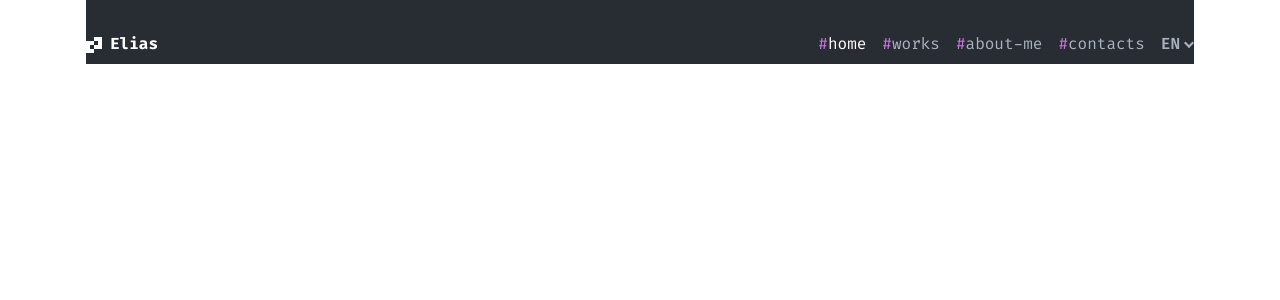
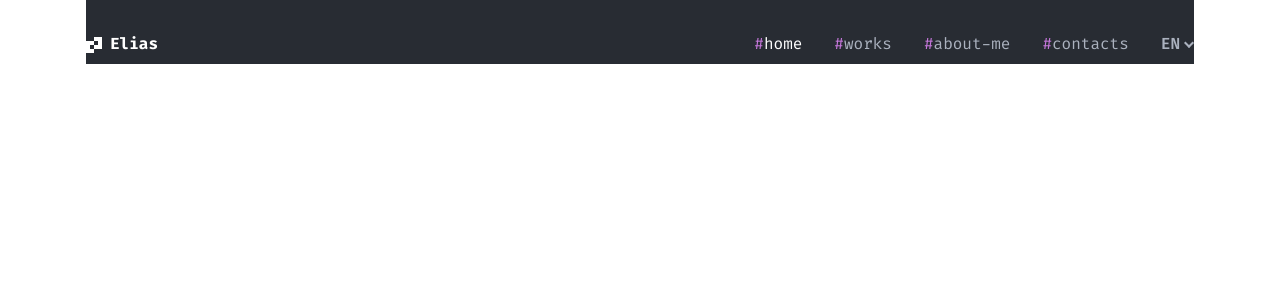
Before and after one commit to vcpc/Portfolio-Belal, an Angular app: page / in a window 1280 px wide. Shown: the top 300 px of the page. Built offline with nearby package versions, Linux system fonts and the light colour scheme.

Commit message:
feat(@core/navbar): add navbar

```diff
--- a/src/app/core/navbar/navbar.component.html
+++ b/src/app/core/navbar/navbar.component.html
@@ -1,47 +1,56 @@
 <div class="container fixed-top ps-3 pe-3">
-  <nav #navbar class="navbar align-items-start flex-wrap flex-sm-nowrap bg-main">
-    <a class="fw-bold text-decoration-none text-white" href="#">
+  <nav #navbar class="navbar align-items-start flex-wrap bg-main">
+    <a [ngStyle]="{'padding-bottom': !navbarShowFlag ? '55px' :''}"
+    class="fw-bold text-decoration-none text-white"
+      href="#">
       <img class="navbar__logo" src="./assets/logo-solid.svg" alt="logo-solid">
       <span class="ps-2">Elias</span>
     </a>
     @if (navbarShowFlag) {
-    <button (click)="openNavBar(navbar,navbarList)" class="d-block d-sm-none border-0 bg-transparent">
+    <button (click)="openNavBar(navbar,navbarList)"
+    [ngClass]="{'d-none': showOpenBtn , 'd-block': !showOpenBtn}"
+      class="border-0 bg-transparent">
       <img src="./assets/burger_btn.svg" alt="burger_btn">
     </button>
     }
     @if (!navbarShowFlag) {
-    <button (click)="closeNavBar(navbar,navbarList)" class="d-block d-sm-none  nabbar-burgarBtn border-0
+    <button (click)="closeNavBar(navbar,navbarList)" class="d-block nabbar-burgarBtn border-0
       bg-transparent w-50 text-end">
       <img src="./assets/close_btn.svg" alt="close_btn">
     </button>
     }
-    <ul #navbarList class="navbar__list list-unstyled d-none d-sm-flex mb-0
+    <ul #navbarList class="navbar__list list-unstyled mb-0
       align-self-start h-100 mt-3 mt-sm-0 position-relative">
-      <li class="pb-4 pb-sm-0 navbar__item">
+      <li [ngClass]="{'pb-4': !navbarShowFlag}" class="navbar__item">
         <a #navbar__link (click)="activeBtn(navbar,navbarList,$event)"
-          class="navbar__link ps-sm-3 text-main-secondary text-decoration-none active" href="#"><span
+        [ngClass]="{'ps-32': navbarShowFlag}"
+          class="navbar__link text-main-secondary text-decoration-none active" href="#"><span
             class="text-main">#</span>home</a>
       </li>
-      <li class="pb-4 pb-sm-0  navbar__item">
+      <li [ngClass]="{'pb-4': !navbarShowFlag}" class="navbar__item">
         <a #navbar__link (click)="activeBtn(navbar,navbarList,$event)"
-          class="navbar__link ps-sm-3 text-main-secondary text-decoration-none" href="#">
+        [ngClass]="{'ps-32': navbarShowFlag}"
+        class="navbar__link text-main-secondary text-decoration-none" href="#">
           <span class="text-main">#</span>works
         </a>
       </li>
-      <li class="pb-4 pb-sm-0  navbar__item">
+      <li [ngClass]="{'pb-4': !navbarShowFlag}" class="navbar__item">
         <a #navbar__link (click)="activeBtn(navbar,navbarList,$event)"
-          class="navbar__link ps-sm-3 text-main-secondary text-decoration-none" href="#">
+        [ngClass]="{'ps-32': navbarShowFlag}"
+        class="navbar__link text-main-secondary text-decoration-none" href="#">
           <span class="text-main">#</span>about-me
         </a>
       </li>
-      <li class="pb-4 pb-sm-0  navbar__item">
+      <li [ngClass]="{'pb-4': !navbarShowFlag}" class="navbar__item">
         <a #navbar__link (click)="activeBtn(navbar,navbarList,$event)"
-          class="navbar__link ps-sm-3 text-main-secondary text-decoration-none" href="#">
+        [ngClass]="{'ps-32': navbarShowFlag}"
+        class="navbar__link text-main-secondary text-decoration-none" href="#">
           <span class="text-main">#</span>contacts
         </a>
       </li>
-      <li class="pb-4 pb-sm-0 ps-sm-3 align-self-end navbar__item">
-        <div class="navbar__lang navbar__link text-main-secondary">
+      <li [ngClass]="{'pb-4': !navbarShowFlag}"
+        class="align-self-end navbar__item">
+        <div class="navbar__lang navbar__link text-main-secondary" [ngClass]="{'ps-32': navbarShowFlag}">
           <div class="position-relative">
             <div (click)="openLangDropdown(lang__dropdown,langChevron)">
               <span class="fw-semibold">{{siteLang}}</span>
@@ -57,20 +66,20 @@
           </div>
         </div>
       </li>
-      <li class="d-flex d-sm-none position-absolute
-      start-50 bottom-0 translate-middle mb-5">
+      <li [ngClass]="{'d-flex': !navbarShowFlag , 'd-none': navbarShowFlag }"
+      class="position-absolute start-50 bottom-0 translate-middle mb-5">
         <ul class="navbar__socialIcons list-unstyled m-0">
-          <li>
+          <li class="mx-2">
             <a class="text-main-secondary w-100" href="#">
               <img class="w-100" src="./assets/brands/Github.svg" alt="Github">
             </a>
           </li>
-          <li>
+          <li class="mx-2">
             <a class="text-main-secondary w-100" href="#">
               <img class="w-100" src="./assets/brands/Dribble.svg" alt="Github">
             </a>
           </li>
-          <li>
+          <li class="mx-2">
             <a class="text-main-secondary w-100" href="#">
               <img class="w-100" src="./assets/brands/Figma.svg" alt="Github">
             </a>
--- a/src/app/core/navbar/navbar.component.scss
+++ b/src/app/core/navbar/navbar.component.scss
@@ -5,7 +5,7 @@
 * Helper to remove navbar padding top from small screens
 * 1. change box model
 */
-  @media screen and (min-width: 567px) {
+  @media screen and (min-width: 599px) {
     & {
       /* Box Model */ /* 1 */
       padding-top: 32px;
@@ -122,7 +122,7 @@
 * 1. change box model
 * 2. change anchors text
 */
-@media (max-width: 567px) {
+@media (max-width: 599px) {
   .navbar__list {
     /* Box Model */ /* 1 */
     width: 100%;
@@ -139,13 +139,27 @@
   }
 }
 /**
-* Helper to change the the navbar items text in small screens
+* Helper to change the the navbar links padding
+1. responsive from 768px screens and above
+2. responsive from 767px screens and smaller
 */
-@media (max-width: 767px) {
+@media (min-width: 768px) { /* 1 */
   .navbar {
-    .navbar-link {
-      /* Box Model */
-      padding-left: 16px;
+    li {
+      .ps-32 {
+        /* Box Model */
+      padding-left: 32px;
+      }
     }
   }
 }
+@media (max-width: 767px) { /* 2 */
+  .navbar {
+    li {
+      .ps-32 {
+        /* Box Model */
+      padding-left: 16px;
+      }
+    }
+  }
+}
--- a/src/app/core/navbar/navbar.component.ts
+++ b/src/app/core/navbar/navbar.component.ts
@@ -1,4 +1,5 @@
 import { BreakpointObserver, Breakpoints } from '@angular/cdk/layout';
+import { CommonModule } from '@angular/common';
 import {
   AfterViewInit,
   Component,
@@ -12,12 +13,13 @@ import {
 @Component({
   selector: 'app-navbar',
   standalone: true,
-  imports: [],
+  imports: [CommonModule],
   templateUrl: './navbar.component.html',
   styleUrl: './navbar.component.scss',
 })
 export class NavbarComponent implements AfterViewInit {
   navbarShowFlag: boolean = true;
+  showOpenBtn: boolean = true;
   siteLang: string = 'EN';
   constructor(
     private _BreakpointObserver: BreakpointObserver,
@@ -32,6 +34,25 @@ export class NavbarComponent implements AfterViewInit {
     this.closeNavBarBox();
   }
 
+  closeNavBarBox(): void {
+    this._BreakpointObserver
+      .observe(Breakpoints.HandsetPortrait)
+      .subscribe((result) => {
+        console.log(result);
+        if (!result.matches) {
+          this.navbarShowFlag = true;
+          this.showOpenBtn = true;
+          this._Renderer2.removeClass(this.navbar.nativeElement, 'show');
+          this._Renderer2.removeClass(this.navbarList.nativeElement, 'd-none');
+          this._Renderer2.addClass(this.navbarList.nativeElement, 'd-flex');
+        } else if (result.matches) {
+          this.showOpenBtn = false;
+          this._Renderer2.removeClass(this.navbarList.nativeElement, 'd-flex');
+          this._Renderer2.addClass(this.navbarList.nativeElement, 'd-none');
+        }
+      });
+  }
+
   activeBtn(navbar: HTMLElement, navbarList: HTMLUListElement, e: any): void {
     this.navbar__link.toArray().forEach((el) => {
       this._Renderer2.removeClass(el.nativeElement, 'active');
@@ -42,17 +63,6 @@ export class NavbarComponent implements AfterViewInit {
     this.navbarShowFlag = true;
   }
 
-  closeNavBarBox(): void {
-    this._BreakpointObserver
-      .observe(Breakpoints.HandsetPortrait)
-      .subscribe((result) => {
-        if (!result.matches) {
-          this.navbarShowFlag = true;
-          this._Renderer2.removeClass(this.navbar.nativeElement, 'show');
-          this._Renderer2.addClass(this.navbarList.nativeElement, 'd-none');
-        }
-      });
-  }
   closeNavBar(navbar: HTMLElement, navbarList: HTMLUListElement): void {
     navbar.classList.remove('show');
     navbarList.classList.add('d-none');
```
